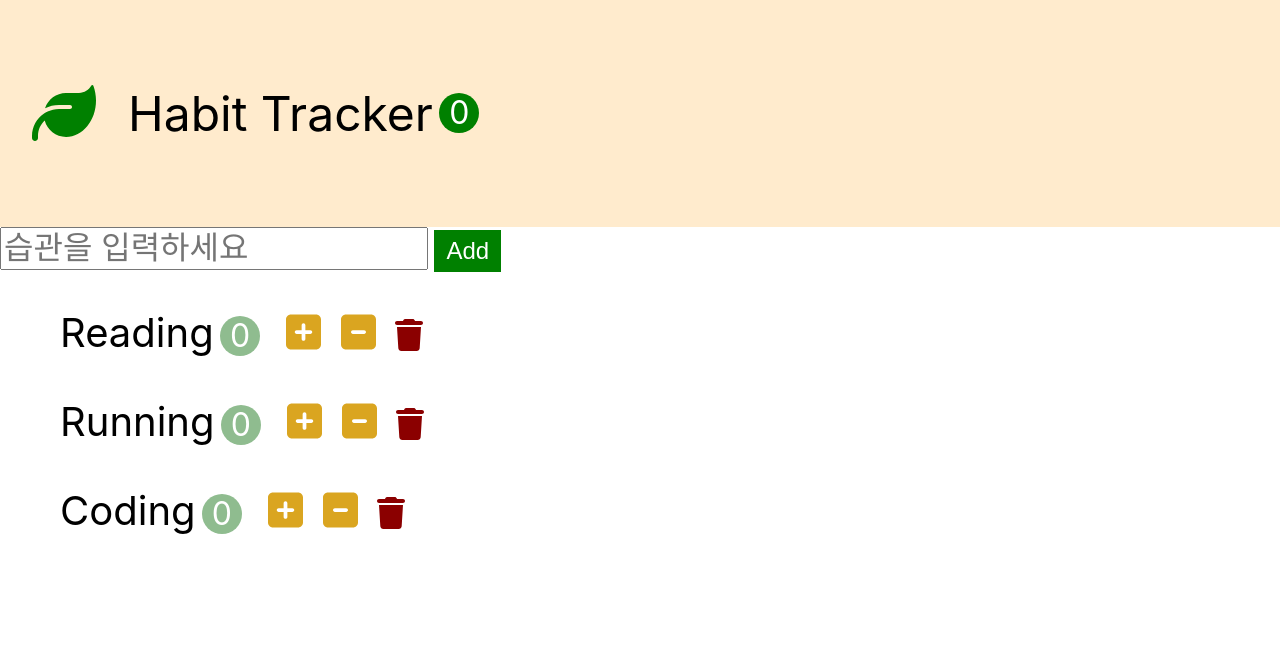
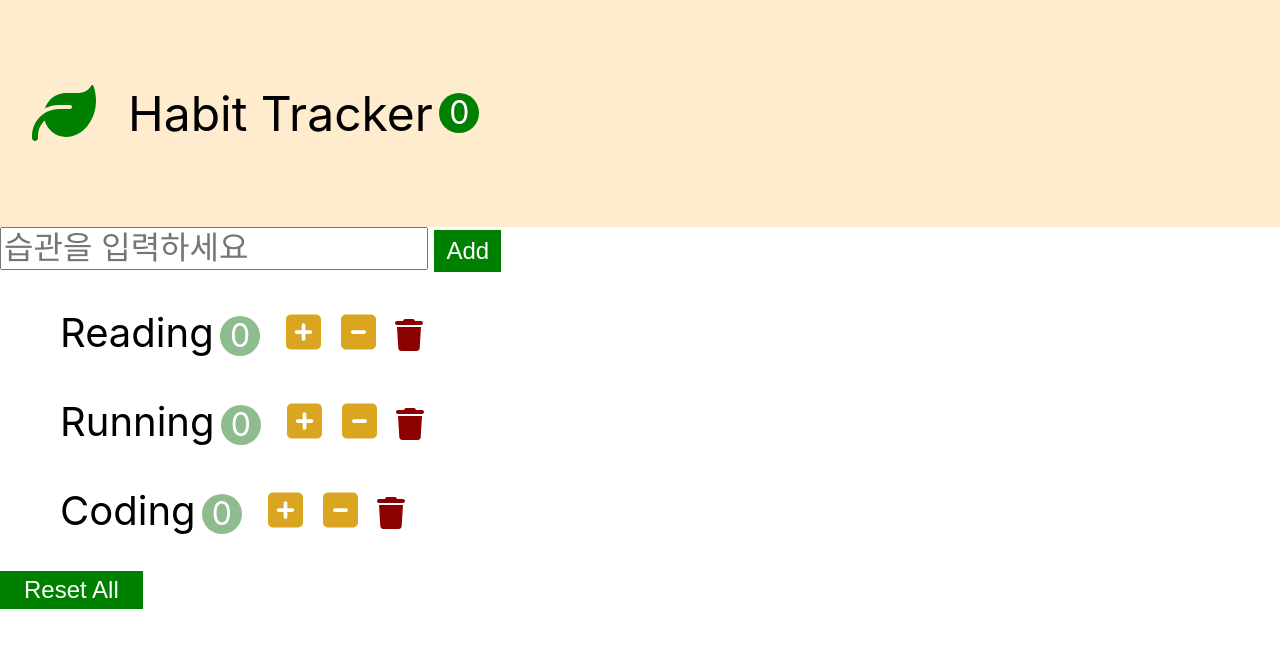
Before and after one commit to rara-record/habit-tracker, a React (Create React App) app: page / in a window 1280 px wide. Shown: the top 648 px of the page. Built offline with nearby package versions, Linux system fonts and the light colour scheme.

Commit message:
리셋 버튼 기능 구현

```diff
--- a/src/app.jsx
+++ b/src/app.jsx
@@ -41,6 +41,14 @@
     this.setState({ habits });
   };
 
+  handleReset = () => {
+    const habits = this.state.habits.map(habit => {
+      habit.count = 0;
+      return habit; // return 빼먹지 않기.
+    });
+    this.setState({ habits });
+  };
+
   render() {
     return (
       <>
@@ -53,6 +61,7 @@
           onDecrement={this.handleDecrement}
           onDelete={this.handleDelete}
           onAdd={this.handleAdd}
+          onReset={this.handleReset}
         />
       </>
     );
--- a/src/components/habits.jsx
+++ b/src/components/habits.jsx
@@ -18,6 +18,9 @@
             />
           ))}
         </ul>
+        <button className="habits-reset" onClick={this.props.onReset}>
+          Reset All
+        </button>
       </>
     );
   }
```
